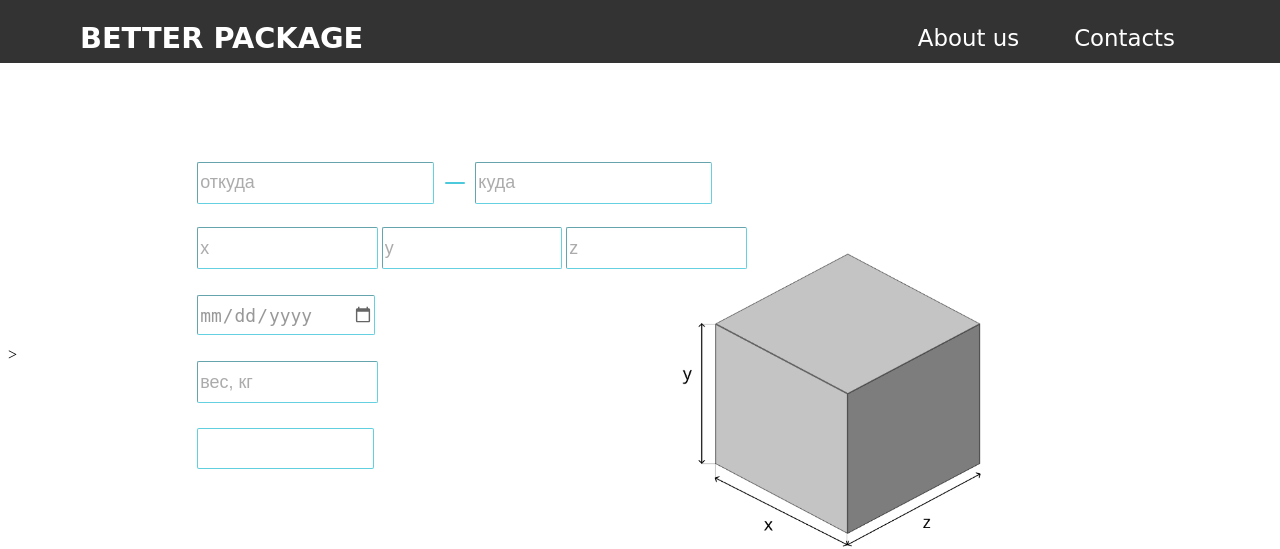
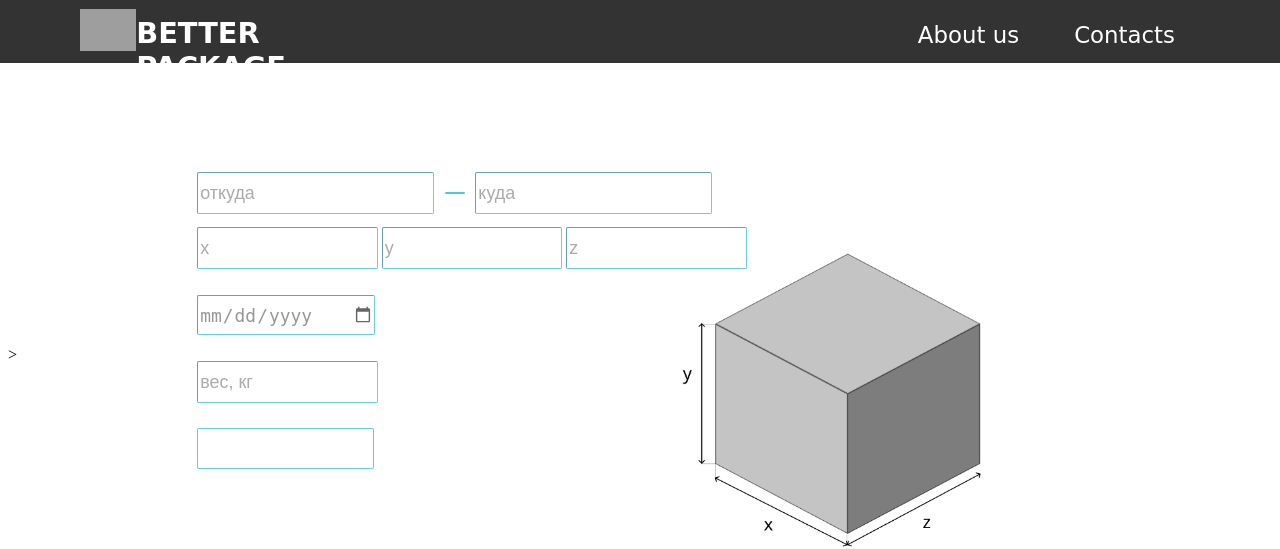
Before and after one commit to Miandic/better_package, a Flask app: page / in a window 1280 px wide. Shown: the top 549 px of the page. Run offline with Flask 2, Linux system fonts and the light colour scheme; parts of the project's set-up code (start-up, migrations or seed data) failed here and were passed over; some web fonts are replaced; grey boxes are pictures that could not be loaded.

Commit message:
added logo, fixed container sizes

```diff
--- a/static/css/style.css
+++ b/static/css/style.css
@@ -5,24 +5,31 @@
   height: 7.8125%;
   background: #333333;
   font-family: 'Turret Road', cursive;
-  z-index: 1000;
+  z-index: 999;
 }
 body{
-    height: 200vh;
+  height: 200vh;
 }
 
 h1,h2,h3, h4, h5, h6, p{
   margin: 0;
 }
-
+.container{
+  height: 5.179vh;
+  margin-left: 6.25%; margin-right: 6.25%;
+}
 .inner{
-  margin: 1.86% auto;
+  height: 5.179vh;
+  margin: 1.8vh auto 0;
   display: flex;
   justify-content: space-between;
   align-items: center;
 }
-.container{
-  margin-left: 6.25%; margin-right: 6.25%;
+.logotype{
+  margin-bottom: 1.367vh;
+  width: 24.3195vw; height: 5.2724375vh;
+  display: flex;
+  justify-content: space-between;
 }
 
 .logo{
@@ -30,6 +37,8 @@
   text-transform: uppercase;
   font-size: calc(1rem + 1vw);
   color: #fff;
+  height: 4.39vh;
+  margin-top: 0.8834375vh;
 }
 
 .links{
--- a/templates/index.html
+++ b/templates/index.html
@@ -3,18 +3,21 @@
 
 <head>
   <meta charset="UTF-8">
-  <title>huy</title>
-  <link rel="stylesheet" href="{{ url_for('static', filename='css/style.css') }}">
+  <title>Better Package</title>
+  <link rel="stylesheet" href="../static/css/style.css">                <!--подключение css - {{ url_for('static', filename='css/style.css') }}-->
   <link href="https://fonts.googleapis.com/css2?family=Turret+Road:wght@700&display=swap"
-        rel="stylesheet">
+        rel="stylesheet">                                                                         <!--подключение шрифта-->
   <link rel="stylesheet" href="https://cdnjs.cloudflare.com/ajax/libs/font-awesome/4.7.0/css/font-awesome.min.css">
 </head>
 
 <body>
-  <header class="header">
+<header class="header">                                                         <!--шапка страницы-->
   <div class="container">
     <div class="inner">
+      <div class="logotype">
+        <img src="../static/logo.png">                                      <!--не ебу почему не видит из папки image, надо переделать путь по-другому-->
         <div class="logo">BETTER PACKAGE</div>
+      </div>
       <nav class="navigation">
         <a class="links" href="#">About us</a>
         <a class="links" href="#">Contacts</a>
@@ -22,9 +25,9 @@
     </div>
   </div>
 </header>
+<form method="post">
   <div class="work_field">
     <div class="work_container">
-        <form method="post">
       <div class="place">
         <input type="text" name="city1" id="city1" placeholder="откуда">
         <span class="dash"></span>
@@ -61,7 +64,6 @@
       <div class="bar_container"></div> <!-- 69.17vw - 100%. считать надо исходя из этого-->
       <div class="list"></div>
     </div>
-
   </div>
 </form>
 </div>
```
Lines whose indentation alone changed are shown as unchanged.
